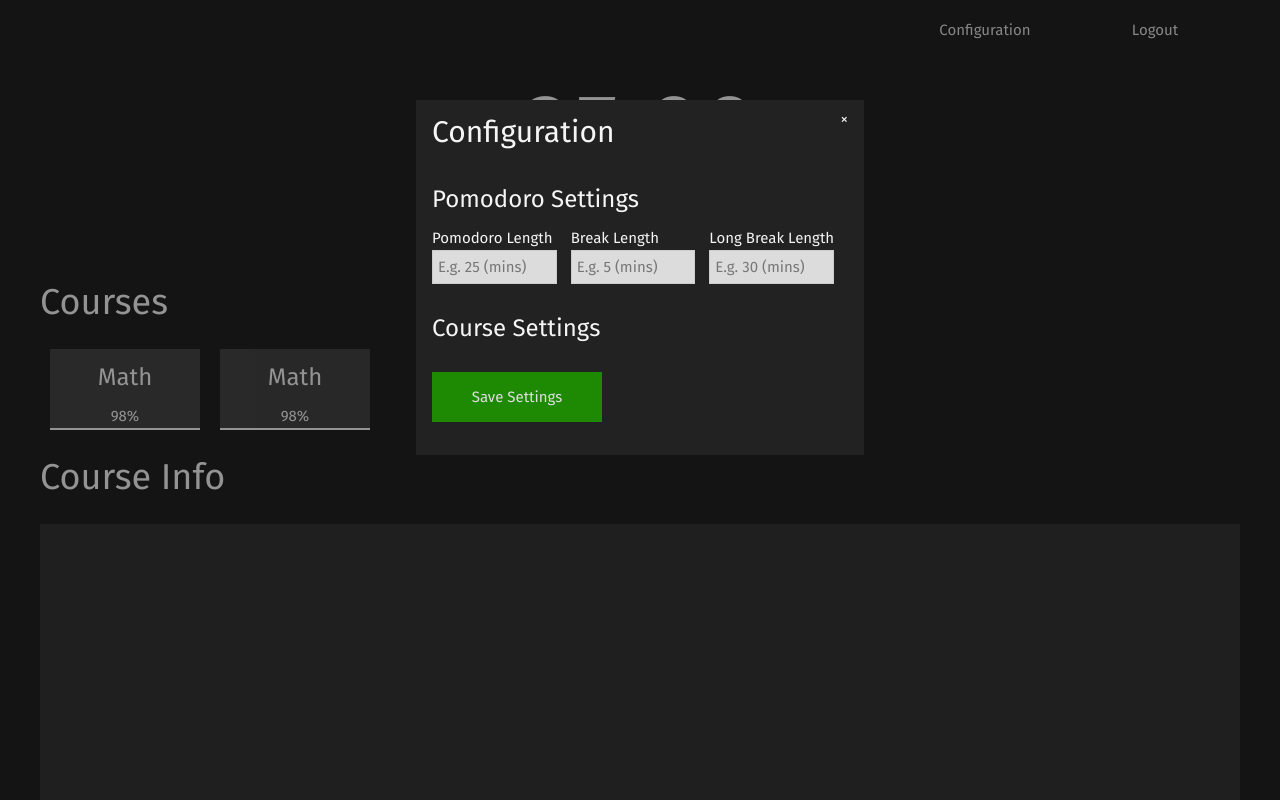
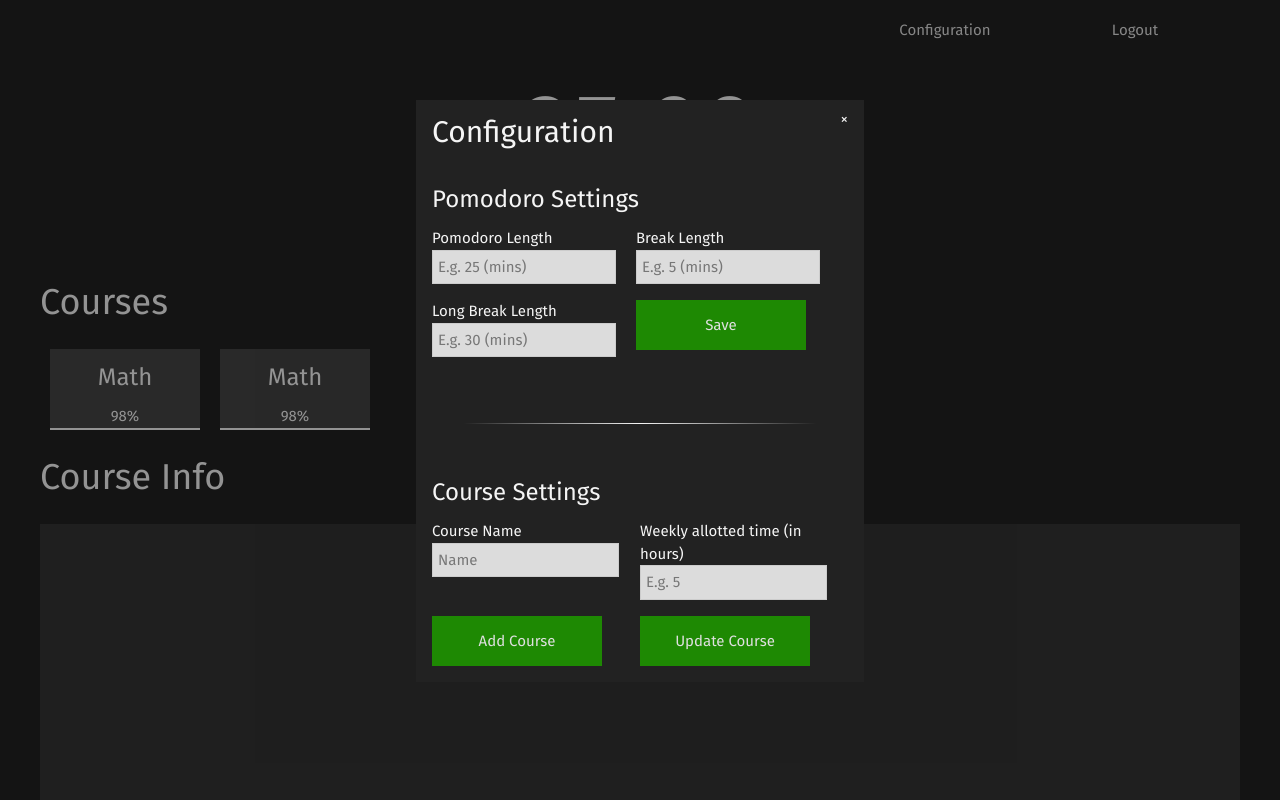
Before and after one commit to ar9v/telos, a website: page public/dashboard.html in a window 1280 px wide. Both pictures are taken after a click on the button "Configuration". Shown: the top 800 px of the page. Drawn offline with nearby package versions, Linux system fonts and the light colour scheme.

Commit message:
Finish config modal. Move fade-border style
- fade-border styling was moved to global so that it could be reused in
different pages. Might have to delete it from about.css though

```diff
--- a/public/css/style-dashboard.css
+++ b/public/css/style-dashboard.css
@@ -33,6 +33,12 @@ nav {
 
 .pomodoro-settings {
     display: flex;
+    flex-wrap: wrap;
+}
+
+.course-settings {
+    display: flex;
+    flex-wrap: wrap;
 }
 
 .courses-display {
@@ -56,6 +62,7 @@ nav {
     display: flex;
     background: #333;
     height: 20em;
+    overflow-y: auto;
 }
 
 .progress-bar {
@@ -64,6 +71,10 @@ nav {
     height: 2px;
 }
 
+.history-block {
+    display: flex;
+}
+
 .w3-input {
     width: 90%;
 }
--- a/public/css/style-global.css
+++ b/public/css/style-global.css
@@ -25,6 +25,7 @@ a, button, input[type=submit] {
     width: 170px;
     height: 50px;
     padding: 12px 5px;
+    margin: 0 20px 0 0;
 }
 
 a:hover, button:hover, input[type=submit]:hover {
@@ -43,6 +44,17 @@ nav {
     display: flex;
 }
 
+.fade-border {
+    display: block;
+    border: none;
+    margin: 50px 0;
+    color: whitesmoke;
+    height: 1px;
+    background: #222;
+    /* background: -webkit-gradient(radial, 10% 10%, 0, 50% 50%, 360, from(whitesmoke), to(#222)); */
+    background: -webkit-radial-gradient(whitesmoke, #222 60%);
+}
+
 .w3-modal-content {
     width: 35%;
     background: #222;
--- a/public/css/style-home.css
+++ b/public/css/style-home.css
@@ -41,6 +41,7 @@ input {
     display: flex;
     justify-content: space-evenly;
     align-self: stretch;
+    margin: 20px 0;
 }
 
 .title {
--- a/public/dashboard.html
+++ b/public/dashboard.html
@@ -61,12 +61,13 @@
                     <div class="w3-section">
                         <h3>Pomodoro Settings</h3>
                         <div class="pomodoro-settings">
+                            <form>
                                 <span>
                                 <label>Pomodoro Length</label>
                                 <input class="w3-input w3-border w3-margin-bottom"
                                     type="text"
                                     placeholder="E.g. 25 (mins)"
-                                name="usrname" required>
+                                    name="pLength" required>
                                 </span>
 
                                 <span>
@@ -74,7 +75,7 @@
                                 <input class="w3-input w3-border w3-margin-bottom"
                                     type="text"
                                     placeholder="E.g. 5 (mins)"
-                                name="usrname" required>
+                                    name="bLength" required>
                                 </span>
 
                                 <span>
@@ -82,11 +83,41 @@
                                 <input class="w3-input w3-border w3-margin-bottom"
                                     type="text"
                                     placeholder="E.g. 30 (mins)"
-                                name="usrname" required>
+                                    name="lbLength" required>
                                 </span>
+
+                                <input type="submit" value="Save">
+                            </form>
                         </div>
+
+                        <span class="fade-border"></span>
+
                         <h3>Course Settings</h3>
-                        <button class="w3-section" type="submit">Save Settings</button>
+                        <form class="course-settings">
+                            <div style="width: 50%">
+                            <label>Course Name</label>
+                            <input class="w3-input w3-border w3-margin-bottom"
+                                    type="text"
+                                    placeholder="Name"
+                                    name="cName" required>
+                            </div>
+
+                            <div style="width: 50%">
+                            <label>Weekly allotted time (in hours)</label>
+                            <input class="w3-input w3-border w3-margin-bottom"
+                                    type="text"
+                                    placeholder="E.g. 5"
+                                    name="cTime" required>
+                            </div>
+
+                            <div style="width: 50%">
+                            <input type=submit value="Add Course">
+                            </div>
+
+                            <div style="width: 50%">
+                            <input type=submit value="Update Course">
+                            </div>
+                        </form>
                     </div>
                 </form>
             </div>
@@ -95,7 +126,8 @@
         <h1>History</h1>
 
         <div class="history-block">
-            <!-- <div class="history"> -->
+            <div class="course">
+                <h3>Math</h3>
             </div>
     </body>
 </html>
```
Also changed, not shown: public/index.html (+1 -1 lines). Lines whose indentation alone changed are shown as unchanged.
